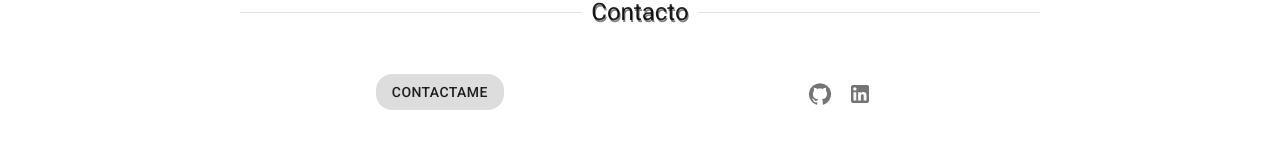
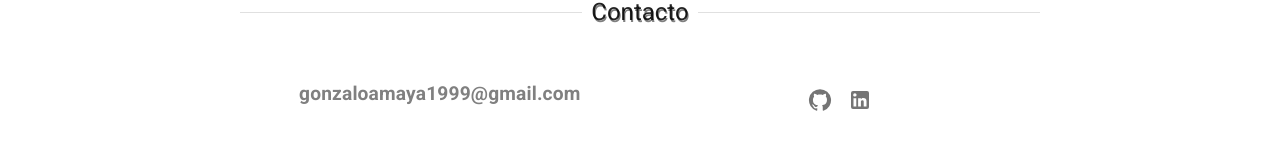
Before and after one commit to GonzaaMZ/portfolio, a React (Vite) app: page / in a window 1280 px wide. Shown: the part 3644-3794 px from the top of the page. Built offline with nearby package versions, Linux system fonts and the light colour scheme.

Commit message:
eliminacion de mailto

```diff
--- a/src/components/Contacto.jsx
+++ b/src/components/Contacto.jsx
@@ -43,7 +43,7 @@ const Contacto = () => {
                     </Divider>
                 </Grid>
                 <Grid item xs={12} xl={6} lg={6}>
-                        <BotonContacto variant="h5" href="mailto:gonzaloamaya1999@gmail.com">Contactame</BotonContacto>
+                        <span className="email">gonzaloamaya1999@gmail.com</span>
                 </Grid>
                 <Grid item xs={12} xl={6} lg={6}>
                         <IconButton href="https://github.com/GonzaaMZ"><GitHubIcon/></IconButton>
--- a/src/index.css
+++ b/src/index.css
@@ -11,3 +11,9 @@ body {
     padding: 0;
     box-sizing: border-box;
 }
+
+.email {
+    font-weight: bold;
+    font-size: larger;
+    color: gray;
+}
```
